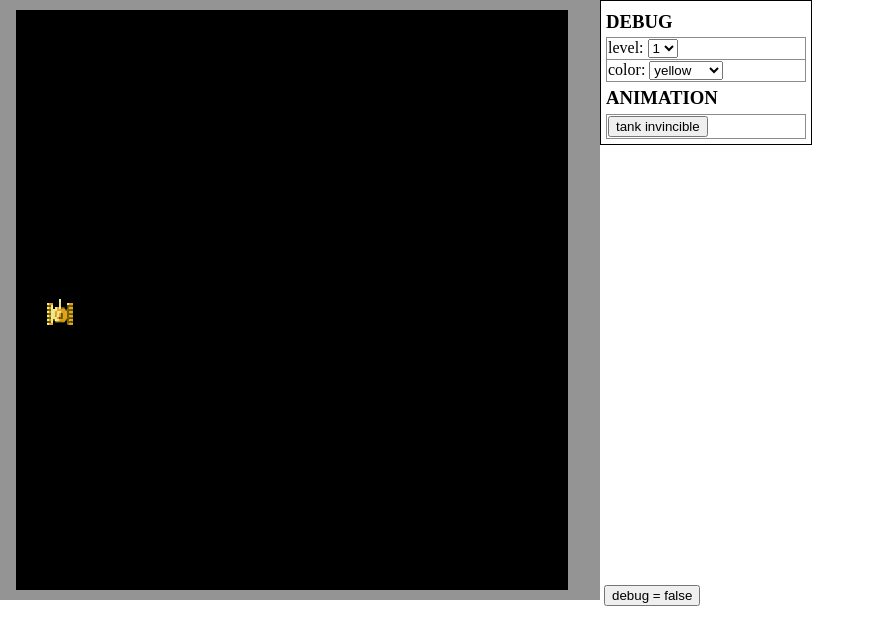
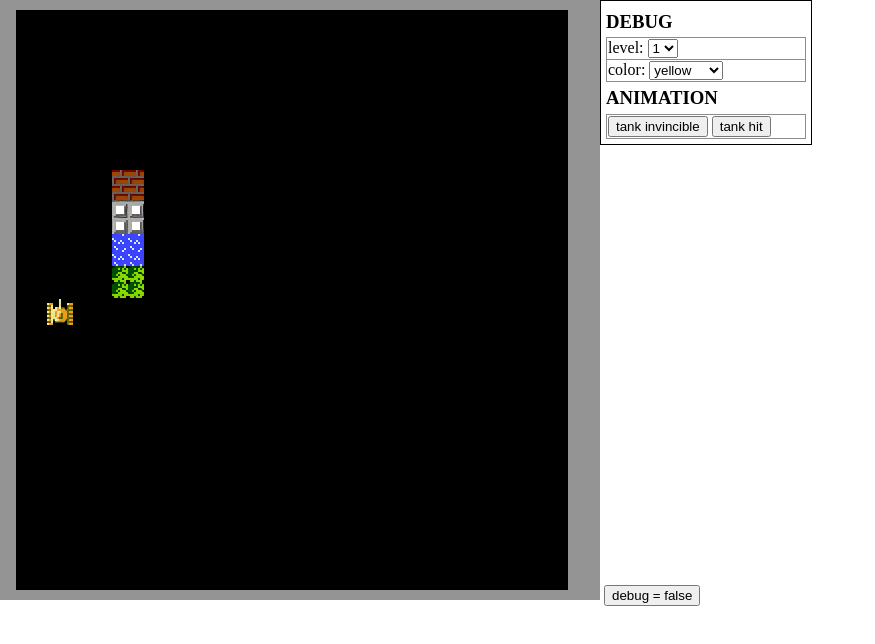
Before and after one commit to hiphil2000/Tank_Remake, a website built with webpack: page dist/index.html in a window 1280 px wide. Shown: the whole page, without its empty margins (0-875 px from the left). Built offline with Linux system fonts and the light colour scheme.

Commit message:
basic block and collision test added

```diff
--- a/src/Game/Game.ts
+++ b/src/Game/Game.ts
@@ -12,7 +12,8 @@ import EObjectType from "./Object/EObjectType";
 import BulletObject from "./Object/BulletObject";
 import { Point } from "../Utils/UnitTypes";
 import AnimationObject from "./Object/AnimationObject";
-import EAnimationType from "./Object/EAnimationType";
+import EAnimationType, { AnimationValue, AnimationDefaults } from "./Object/EAnimationType";
+import BlockObject from "./Object/BlockObject";
 
 export const MAIN_TANK_ID = 'MAIN';
 
@@ -72,6 +73,12 @@ export default class Game {
 	}
 	//#endregion
 
+	public log(msg: string): void {
+		if (this.debug) {
+			console.log(`[${performance.now()}] ${msg}`);
+		}
+	}
+
 	//#region game object methods
 
 	public insertObject(object: GameObject) {
@@ -116,11 +123,21 @@ export default class Game {
 		let objectSprite = this._renderer.getSpriteData(object);
 
 		this._gameData.objects.forEach(item => {
+			if (item.objectType === EObjectType.ANIMATION) {
+				return;
+			}
+
+			if (object.objectType === EObjectType.BULLET) {
+				if (item.id === (object as BulletObject).parentId) {
+					return;
+				}
+			}
+
 			let spriteData = this._renderer.getSpriteData(item);
 
 			let test = this._renderer.rectangleCollisionTest(object, objectSprite, item, spriteData);
 
-			if (test) {
+			if (item != object && test) {
 				found.push(item);
 			}
 		})
@@ -128,7 +145,35 @@ export default class Game {
 		return found;
 	}
 
-	//#region renderer porting method
+	public startAnimation(target: Point|GameObject, animationType: EAnimationType, animationValue?: AnimationValue, callback?: (animation: AnimationObject) => void) {
+		let animationPoint: Point;
+		if (target instanceof GameObject) {
+			let object = target as GameObject;
+			let size = this.getSprite(object).size;
+			animationPoint = {
+				x: object.position.x + size.width / 2,
+				y: object.position.y + size.height / 2
+			};
+		} else {
+			animationPoint = target;
+		}
+
+		if (animationValue == undefined) {
+			animationValue = AnimationDefaults[animationType];
+		}
+
+		let animation = new AnimationObject(
+			this, animationType,
+			animationPoint,
+			animationValue.duration,
+			animationValue.frameRate,
+			animationValue.loop,
+			callback
+		);
+		this.insertObject(animation);
+	}
+
+	//#region renderer porting methods
 	/**
 	 * Test object is visible (Port of Renderer.testVisibility)
 	 * @param object object for test
@@ -161,6 +206,62 @@ export default class Game {
 			ETankColor.YELLOW,
 			0
 		);
+
+		this.insertObject(
+			new BlockObject(
+				this,
+				EBlockType.BRICK,
+				{ x: 3 * 32, y: 5 * 32 },
+				{
+					bottomLeft: true,
+					bottomRight: true,
+					topLeft: true,
+					topRight: true
+				}
+			)
+		)
+
+		this.insertObject(
+			new BlockObject(
+				this,
+				EBlockType.IRON,
+				{ x: 3 * 32, y: 6 * 32 },
+				{
+					bottomLeft: true,
+					bottomRight: true,
+					topLeft: true,
+					topRight: true
+				}
+			)
+		)
+
+		this.insertObject(
+			new BlockObject(
+				this,
+				EBlockType.WATER,
+				{ x: 3 * 32, y: 7 * 32 },
+				{
+					bottomLeft: true,
+					bottomRight: true,
+					topLeft: true,
+					topRight: true
+				}
+			)
+		)
+
+		this.insertObject(
+			new BlockObject(
+				this,
+				EBlockType.BUSH,
+				{ x: 3 * 32, y: 8 * 32 },
+				{
+					bottomLeft: true,
+					bottomRight: true,
+					topLeft: true,
+					topRight: true
+				}
+			)
+		)
 	}
 	//#endregion
 
@@ -217,20 +318,7 @@ export default class Game {
 			tankLevel,
 			MAIN_TANK_ID
 		));
-
-		let mainTank = this.mainTank;
-		let tankSize = this.getSprite(this.mainTank).size;
-		this.insertObject(new AnimationObject(
-			this,
-			EAnimationType.INVINCIBLE,
-			{
-				x: mainTank.position.x - tankSize.width / 2,
-				y: mainTank.position.y - tankSize.height / 2
-			},
-			3000,
-			25,
-			true
-		));
+		this.mainTank.invincible();
 	}
 	//#endregion
 
--- a/src/Game/Object/AnimationObject.ts
+++ b/src/Game/Object/AnimationObject.ts
@@ -13,12 +13,12 @@ export default class AnimationObject extends GameObject {
 
 	private _currentTime: number;
 	private _expireTime: number;
-	private _spritePosition: number;
 	private _frameCount: number;
 	private _frameRate: number;
 	private _loop: boolean;
+	private _callback: (animation: AnimationObject) => void;
 
-	constructor(game: Game, animationType: EAnimationType, animationPoint: Point, duration: number, frameRate: number, loop: boolean = false) {
+	constructor(game: Game, animationType: EAnimationType, animationPoint: Point, duration: number, frameRate: number, loop: boolean = false, callback?: (animation: AnimationObject) => void) {
 		super(game, EObjectType.ANIMATION, animationPoint, Guid.newGuid());
 		this.animationType = animationType;
 		this._animationPoint = animationPoint;
@@ -28,6 +28,7 @@ export default class AnimationObject extends GameObject {
 		this._frameCount = SPRTIE_DEF.ANIMATION[this.animationType].length
 		this._frameRate = frameRate;
 		this._loop = loop;
+		this._callback = callback;
 		this.updatePosition();
 	}
 
@@ -41,18 +42,18 @@ export default class AnimationObject extends GameObject {
 		this.updatePosition();
 	}
 
-	get spritePosition(): number {
-		return this._spritePosition;
-	}
-
 	get expireTime(): number {
 		return this._expireTime;
 	}
 	//#endregion
 
 	//#region public methods
+
+	// ignore hit event
+	hit(): void {}
+
 	public nextSpritePosition(): number {
-		console.log(`[${this.spritePosition} / ${this._frameCount - 1}]${performance.now() - this._currentTime} >= ${this._frameRate}`);
+		this._game.log(`[${this.spritePosition} / ${this._frameCount - 1}]${performance.now() - this._currentTime} >= ${this._frameRate}`);
 		if (performance.now() - this._currentTime >= this._frameRate) {
 			this._currentTime = performance.now();
 			if (this._spritePosition + 1 < this._frameCount) {
@@ -65,6 +66,14 @@ export default class AnimationObject extends GameObject {
 		}
 		return this._spritePosition;
 	}
+
+	public expire() {
+		this._game.log(`ANIMATION ${this.id} HAS BEEN EXPIRED. (${performance.now})`);
+		this.remove();
+		if (this._callback) {
+			this._callback(this);
+		}
+	}
 	//#endregion
 
 	private updatePosition() {
--- a/src/Game/Object/BlockObject.ts
+++ b/src/Game/Object/BlockObject.ts
@@ -4,16 +4,53 @@ import { Guid } from "../../Utils/Utils";
 import { Point } from "../../Utils/UnitTypes";
 import Game from "../Game";
 
+export type BlockRow = [boolean, boolean, boolean, boolean];
+export type BlockState4x4 = [BlockRow, BlockRow, BlockRow, BlockRow];
+export interface BlockState2x2 {
+	topLeft: boolean,
+	topRight: boolean,
+	bottomLeft: boolean,
+	bottomRight: boolean
+}
+
+export function BlockState2x2To4x4(x2: BlockState2x2): BlockState4x4 {
+	let x4: BlockState4x4 = [
+		[false, false, false, false],
+		[false, false, false, false],
+		[false, false, false, false],
+		[false, false, false, false]
+	];
+	x4[0][0] = x2.topLeft;
+	x4[0][1] = x2.topLeft;
+	x4[1][0] = x2.topLeft;
+	x4[1][1] = x2.topLeft;
+	x4[0][2] = x2.topRight;
+	x4[0][3] = x2.topRight;
+	x4[1][2] = x2.topRight;
+	x4[1][3] = x2.topRight;
+	x4[2][0] = x2.bottomLeft;
+	x4[2][1] = x2.bottomLeft;
+	x4[3][0] = x2.bottomLeft;
+	x4[3][1] = x2.bottomLeft;
+	x4[2][2] = x2.bottomRight;
+	x4[2][3] = x2.bottomRight;
+	x4[3][2] = x2.bottomRight;
+	x4[3][3] = x2.bottomRight;
+
+	return x4;
+}
 
 export default class BlockObject extends GameObject {
-	private _blockState: Array<Array<boolean>>;
+	public blockType: EBlockType;
+	private _blockState: BlockState4x4;
 
-	constructor(game: Game, position: Point) {
+	constructor(game: Game, blockType: EBlockType, position: Point, blockState2x2: BlockState2x2) {
 		super(game, EObjectType.BLOCK, position, Guid.newGuid());
-		this._blockState = [
-			[]
-		]
+		this.blockType = blockType;
+		this._blockState = BlockState2x2To4x4(blockState2x2);
 	}
 
+	hit(eventPoint: Point): void {
 
+	}
 }
--- a/src/Game/Object/BulletObject.ts
+++ b/src/Game/Object/BulletObject.ts
@@ -18,14 +18,29 @@ export default class BulletObject extends MovingObject {
 		this._parent = parent;
 	}
 
+	get parentId(): string {
+		return this._parent.id;
+	}
+
 	move(): void {
 		let changed = this.position;
 		calculateMove(changed, this._direction, this._speed);
-		console.log(this.position);
-		if (this._game.testVisibility(this, this._game.getSprite(this)) === false) {
-			console.log(`BULLET [${this.id}] EXPLODED.`);
+		this._game.log(`BULLET [${this.id}] MOVED -> [x:${this.position.x}], y:[${this.position.y}]`);
+
+		let test_visible = this._game.testVisibility(this, this._game.getSprite(this));
+		let test_collision = this._game.collisionTest(this);
+
+		if (test_visible == false || test_collision.length > 0) {
+			this._game.log(`BULLET [${this.id}] EXPLODED.`);
 			this.explode();
+			test_collision.forEach(object => {
+				object.hit(this.position);
+			})
 		}
+	}
+
+	hit() {
+		this.explode();
 	}
 
 	explode() {
@@ -58,6 +73,6 @@ export default class BulletObject extends MovingObject {
 	remove() {
 		super.remove();
 		this._parent.removeBullet(this.id);
-		console.log(`BULLET [${this.id}] HAS BEEN REMOVED.`);
+		this._game.log(`BULLET [${this.id}] HAS BEEN REMOVED.`);
 	}
 }
--- a/src/Game/Object/EAnimationType.ts
+++ b/src/Game/Object/EAnimationType.ts
@@ -10,4 +10,59 @@ const enum EAnimationType {
 	SCORE_500 = 'SCORE_500'
 }
 
-export default EAnimationType;
+export interface AnimationValue {
+	duration: number,
+	frameRate: number,
+	loop: boolean
+};
+
+// TODO Update defaults
+export const AnimationDefaults = {
+	EXPLOSION_SMALL: {
+		duration: 200,
+		frameRate: 200 / 4,
+		loop: false
+	},
+	EXPLOSION_LARGE: {
+		duration: 150,
+		frameRate: 150 / 3,
+		loop: false
+	},
+	INVINCIBLE: {
+		duration: 3000,
+		frameRate: 25,
+		loop: true
+	},
+	SPAWN: {
+		duration: 0,
+		frameRate: 0,
+		loop: false
+	},
+	SCORE_100: {
+		duration: 0,
+		frameRate: 0,
+		loop: false
+	},
+	SCORE_200: {
+		duration: 0,
+		frameRate: 0,
+		loop: false
+	},
+	SCORE_300: {
+		duration: 0,
+		frameRate: 0,
+		loop: false
+	},
+	SCORE_400: {
+		duration: 0,
+		frameRate: 0,
+		loop: false
+	},
+	SCORE_500: {
+		duration: 0,
+		frameRate: 0,
+		loop: false
+	}
+};
+
+export default EAnimationType
--- a/src/Game/Object/EBlockType.ts
+++ b/src/Game/Object/EBlockType.ts
@@ -1,6 +1,6 @@
 const enum EBlockType {
-	BRICK,
-	IRON,
-	BUSH,
-	WATER,
+	BRICK = 'BRICK',
+	IRON = 'IRON',
+	BUSH = 'BUSH',
+	WATER = 'WATER',
 }
--- a/src/Game/Object/GameObject.ts
+++ b/src/Game/Object/GameObject.ts
@@ -7,10 +7,14 @@ export default abstract class GameObject {
 	public readonly objectType: EObjectType;
 	protected _game: Game;
 	protected _positon: Point;
+	protected _visible: boolean;
+	protected _spritePosition: number;
 
-	constructor(game: Game, objectType: EObjectType, position?: Point, id?: string) {
+	constructor(game: Game, objectType: EObjectType, position?: Point, id?: string, visible: boolean = true) {
 		this._game = game;
+		this._visible = visible;
 		this.objectType = objectType;
+		this._spritePosition = 0;
 		if (position != undefined) {
 			this._positon = position;
 		} else {
@@ -28,6 +32,10 @@ export default abstract class GameObject {
 		return this._positon;
 	}
 
+	get spritePosition(): number {
+		return this._spritePosition;
+	}
+
 	set position(position: Point) {
 		if (position.x <= 0 || position.y <= 0) {
 			throw 'position cannot be a negative value';
@@ -39,4 +47,11 @@ export default abstract class GameObject {
 	remove() {
 		this._game.removeObject(this);
 	}
+
+	public nextSpritePosition(): number {
+		this._spritePosition = this._spritePosition + 1 <= 1 ? this._spritePosition + 1 : 0;
+		return this._spritePosition;
+	}
+
+	abstract hit(eventPoint: Point): void;
 }
--- a/src/Game/Object/TankObject.ts
+++ b/src/Game/Object/TankObject.ts
@@ -6,21 +6,22 @@ import EDirection from "../../Utils/EDirection";
 import BulletObject, { BULLET_SLOW, BULLET_FAST } from "./BulletObject";
 import SPRTIE_DEF, { SpriteDef } from "../../Render/Sprite/SpriteDefinition";
 import { Guid, deepClone } from "../../Utils/Utils";
+import EAnimationType from "./EAnimationType";
 
 export const TANK_SPEED = 2;
 
 export default class TankObject extends MovingObject {
 	private _tankColor: ETankColor;
 	private _tankLevel: number;
-	private _spritePosition: number;
 	private _bullets: Array<string>;	// holds bullet's id
+
+	private _isInvincible: boolean = false;
 
 	//#region constructor
 	constructor(game: Game, position: Point, direction: EDirection, tankColor: ETankColor, tankLevel: number = 1, id?: string) {
 		super(game, EObjectType.TANK, position, direction, TANK_SPEED, id);
 		this._tankColor = tankColor;
 		this._tankLevel = tankLevel;
-		this._spritePosition = 0;
 		this._bullets = [];
 	}
 	//#endregion
@@ -42,10 +43,6 @@ export default class TankObject extends MovingObject {
 	get tankLevel(): number {
 		return this._tankLevel;
 	}
-
-	get spritePosition(): number {
-		return this._spritePosition;
-	}
 	//#endregion
 
 	//#region implements of MovingObject
@@ -53,24 +50,41 @@ export default class TankObject extends MovingObject {
 		let original = deepClone(this.position) as Point;
 		calculateMove(this.position, this._direction, this._speed);
 		// test movement is valid
-		console.log(`TANK [${this.id}] MOVES -> [ x: ${this.position.x}, y: ${this.position.y} ]`)
-		if (!this._game.testVisibility(this, this._game.getSprite(this))) {
+		this._game.log(`TANK [${this.id}] MOVED -> [ x: ${this.position.x}, y: ${this.position.y} ]`)
+
+		let test_visible = this._game.testVisibility(this, this._game.getSprite(this));
+		let test_collision = this._game.collisionTest(this);
+
+		if (!test_visible || test_collision.length > 0) {
 			// if not, rollback movement
 			this.position = original;
-			console.log(`TANK [${this.id}] MOVES -> BLOCKED!! [ x: ${this.position.x}, y: ${this.position.y} ]`)
+			this._game.log(`TANK [${this.id}] MOVES -> BLOCKED!! [ x: ${this.position.x}, y: ${this.position.y} ]`)
 		}
 		this.nextSpritePosition();
+	}
+
+	hit() {
+		if (this._isInvincible) {
+			return;
+		}
+		this._game.startAnimation(this, EAnimationType.EXPLOSION_SMALL, null, (animation) => {
+			this._game.startAnimation(animation.animationPoint, EAnimationType.EXPLOSION_LARGE, null, () => {
+				this.remove();
+			});
+		})
 	}
 	//#endregion
 
 	//#region public methods
-	public nextSpritePosition(): number {
-		this._spritePosition = this._spritePosition + 1 <= 1 ? this._spritePosition + 1 : 0;
-		return this._spritePosition;
+	public fire() {
+		this.createBullet();
 	}
 
-	public fire() {
-		this.createBullet();
+	public invincible() {
+		this._isInvincible = true;
+		this._game.startAnimation(this, EAnimationType.INVINCIBLE, null, (anim) => {
+			this._isInvincible = false;
+		})
 	}
 
 	protected createBullet() {
--- a/src/Render/Renderer.ts
+++ b/src/Render/Renderer.ts
@@ -7,6 +7,7 @@ import { Point, Size } from "../Utils/UnitTypes";
 import BulletObject from "../Game/Object/BulletObject";
 import AnimationObject from "../Game/Object/AnimationObject";
 import EAnimationType from "../Game/Object/EAnimationType";
+import BlockObject from "../Game/Object/BlockObject";
 
 export const MAX_FPS = 60;
 export const DRAWING_CONST = {
@@ -88,7 +89,7 @@ export default class Renderer {
 				mainTank.move();
 			}
 
-			// bullet moves
+			// other objects
 			let objects = this._game.getObjects();
 			if (objects){
 				objects.forEach(object => {
@@ -99,8 +100,7 @@ export default class Renderer {
 						case EObjectType.ANIMATION:
 							let animation = object as AnimationObject;
 							if (animation.expireTime < this._fps.now) {
-								console.log(`ANIMATION ${animation.id} HAS BEEN EXPIRED. (exp: ${animation.expireTime}, now: ${this._fps.now})`);
-								animation.remove();
+								animation.expire();
 							}
 
 							if (animation.animationType === EAnimationType.INVINCIBLE) {
@@ -259,6 +259,9 @@ export default class Renderer {
 			case EObjectType.ANIMATION:
 				let animation = object as AnimationObject;
 				return SPRTIE_DEF.ANIMATION[animation.animationType][animation.spritePosition];
+			case EObjectType.BLOCK:
+				let block = object as BlockObject;
+				return SPRTIE_DEF.BLOCK[block.blockType][block.spritePosition];
 		}
 	}
 
--- a/src/Render/Sprite/SpriteDefinition.ts
+++ b/src/Render/Sprite/SpriteDefinition.ts
@@ -326,7 +326,34 @@ const SPRTIE_DEF = {
 		right: { position: { x: 692, y: 204}, size: { width: 8, height: 6} }
 	},
 	BLOCK: {
-
+		BRICK: [
+			{
+				position: { x: 512, y: 0 },
+				size: {width: 32, height: 32}
+			}
+		],
+		IRON: [
+			{
+				position: { x: 512, y: 32 },
+				size: {width: 32, height: 32}
+			}
+		],
+		WATER: [
+			{
+				position: { x: 512, y: 96 },
+				size: {width: 32, height: 32}
+			},
+			{
+				position: { x: 544, y: 96 },
+				size: {width: 32, height: 32}
+			}
+		],
+		BUSH: [
+			{
+				position: { x: 544, y: 64 },
+				size: {width: 32, height: 32}
+			}
+		]
 	},
 	ANIMATION: {
 		EXPLOSION_SMALL: [
--- a/src/index.ts
+++ b/src/index.ts
@@ -2,14 +2,18 @@ import Game from "./Game/Game";
 import { ETankColor } from "./Game/Object/TankObject";
 const spriteImage = require('./Render/Sprite/sprite.png');
 const canvas = document.getElementById("canvas") as HTMLCanvasElement;
+
+// init game
+let game = new Game(canvas, './js/sprite.png');
+
+//#region DEBUG
 const debug_btn = document.getElementById("debug");
 
 const mainTank_level = document.getElementById("mainTank_level") as HTMLSelectElement;
 const mainTank_color = document.getElementById("mainTank_color") as HTMLSelectElement;
 const mainTank_invincible = document.getElementById("mainTank_invincible") as HTMLButtonElement;
+const mainTank_hit = document.getElementById("mainTank_hit") as HTMLButtonElement;
 
-// init game
-let game = new Game(canvas, './js/sprite.png');
 debug_btn.addEventListener('click', ev => {
 	if (debug_btn.getAttribute('value') == 'true') {
 		game.debug = false;
@@ -26,11 +30,12 @@ mainTank_level.value = game.mainTank.tankLevel.toString();
 
 mainTank_level.addEventListener("change", () => {updateTank()});
 mainTank_color.addEventListener("change", () => {updateTank()});
-mainTank_invincible.addEventListener("click", () => {
-	//game.mainTank.setInvincible()
-})
+mainTank_invincible.addEventListener("click", () => { game.mainTank.invincible(); });
+mainTank_hit.addEventListener("click", () => { game.mainTank.hit(); });
 
 function updateTank() {
 	game.mainTank.tankColor = mainTank_color.value as ETankColor;
 	game.mainTank.tankLevel = parseInt(mainTank_level.value);
 }
+
+//#endregion
```
Also changed, not shown: dist/index.html, dist/js/index.js.
